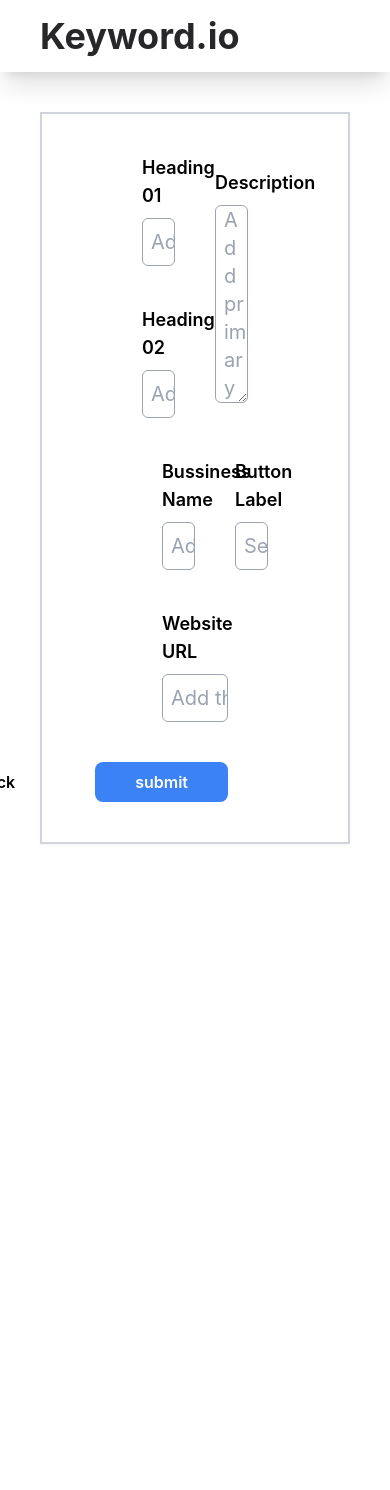
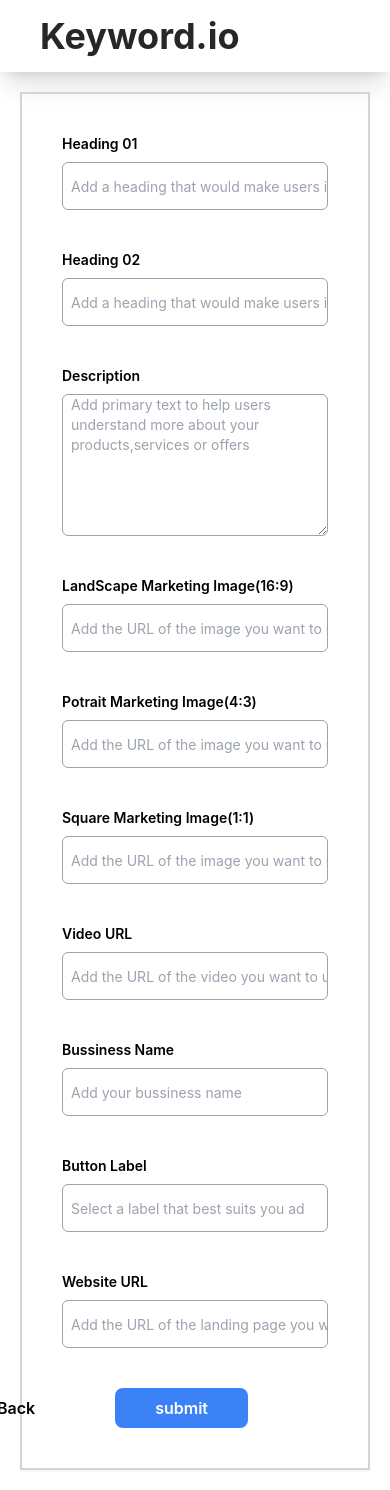
Before and after one commit to Dhanasaitholeti/assignment-keywordio, a React (Vite) app: page /mediaad in a window 390 px wide. Before the commit the page ends 884 px from the top, so only its background shows below. Built offline with nearby package versions, Linux system fonts and the light colour scheme.

Commit message:
added responsiveness to forms

```diff
--- a/src/App.tsx
+++ b/src/App.tsx
@@ -4,6 +4,7 @@
 import CreateAd from "./pages/CreateAd";
 import TextAd from "./pages/TextAd";
 import MediaAd from "./pages/MediaAd";
+import Success from "./components/Success";
 
 function App() {
   return (
@@ -14,7 +15,7 @@
           <Route path="/create-ad" element={<CreateAd />} />
           <Route path="/textad" element={<TextAd />} />
           <Route path="/mediaad" element={<MediaAd />} />
-          <Route path="/success" element={<h1>Sucess</h1>} />
+          <Route path="/success" element={<Success />} />
           <Route path="*" element={<h1>404 Not found</h1>} />
         </Routes>
       </Layout>
--- a/src/Layout.tsx
+++ b/src/Layout.tsx
@@ -8,7 +8,7 @@
   return (
     <>
       <Navbar />
-      <main className="mx-10 my-10">{children}</main>
+      <main className="m-5 md:m-10">{children}</main>
     </>
   );
 };
--- a/src/components/AdMetrics.tsx
+++ b/src/components/AdMetrics.tsx
@@ -13,14 +13,14 @@
   };
 
   return (
-    <div className="border border-gray-200 flex flex-col gap-5">
+    <div className="border border-gray-200 flex flex-col gap-5 w-[100%] lg:w-[50%]">
       <div className="p-5 pb-2 text-xl font-semibold border-2 border-b-gray-200 text-gray-800">
         Ads Insight
       </div>
       {dType === "table" ? (
         <TableStats />
       ) : (
-        <div className="flex items-center justify-center gap-10">
+        <div className="flex items-center justify-center">
           <ChartStats />
         </div>
       )}
--- a/src/components/BussinessLabels.tsx
+++ b/src/components/BussinessLabels.tsx
@@ -3,8 +3,8 @@
 const BussinessLabel = () => {
   return (
     <>
-      <div className="flex flex-col items-center justify-center px-20 gap-10">
-        <section className="flex w-full gap-10">
+      <div className="flex flex-col items-center justify-center lg:px-20 gap-10">
+        <section className="flex flex-col md:flex-row w-full gap-10">
           <section className={`${styles.sectionStyles} gap-2`}>
             <label htmlFor="business-name" className={styles.labelStyles}>
               Bussiness Name
--- a/src/components/CommonStyles.ts
+++ b/src/components/CommonStyles.ts
@@ -5,7 +5,8 @@
 }
 
 export const styles: stylesType = {
-  labelStyles: "text-lg font-semibold",
-  inputStyles: "bg-transparent border border-gray-400 rounded-md text-xl pl-2",
-  sectionStyles: "flex flex-col w-1/2",
+  labelStyles: "text-sm xl:text-lg font-semibold",
+  inputStyles:
+    "bg-transparent border border-gray-400 rounded-md text-sm xl:text-xl pl-2",
+  sectionStyles: "flex flex-col w-full lg:w-1/2 ",
 };
--- a/src/components/Headings.tsx
+++ b/src/components/Headings.tsx
@@ -3,7 +3,7 @@
 const Headings = () => {
   return (
     <>
-      <div className="flex items-center justify-center px-20 gap-10">
+      <div className="flex flex-col lg:flex-row items-center justify-center lg:px-20 gap-10">
         <section className={`${styles.sectionStyles} gap-10`}>
           <section className="flex flex-col gap-2">
             <label htmlFor="heading1" className={styles.labelStyles}>
--- /dev/null
+++ b/src/components/MediaLable.tsx
@@ -0,0 +1,61 @@
+import { styles } from "./CommonStyles";
+
+const MediaLabels = () => {
+  return (
+    <>
+      <div className="flex flex-col items-center justify-center lg:px-20 gap-10">
+        <section className="flex flex-col lg:flex-row w-full gap-10">
+          <section className={`${styles.sectionStyles} gap-2`}>
+            <label htmlFor="img-landscape" className={styles.labelStyles}>
+              LandScape Marketing Image(16:9)
+            </label>
+            <input
+              type="text"
+              name="img-landscape"
+              placeholder="Add the URL of the image you want to use for the ad"
+              className={`${styles.inputStyles} h-12`}
+            />
+          </section>
+
+          <section className={`${styles.sectionStyles} gap-2`}>
+            <label htmlFor="img-potrait" className={styles.labelStyles}>
+              Potrait Marketing Image(4:3)
+            </label>
+            <input
+              type="text"
+              name="img-potrait"
+              placeholder="Add the URL of the image you want to use for the ad"
+              className={`${styles.inputStyles} h-12`}
+            />
+          </section>
+
+          <section className={`${styles.sectionStyles} gap-2`}>
+            <label htmlFor="img-square" className={styles.labelStyles}>
+              Square Marketing Image(1:1)
+            </label>
+            <input
+              type="text"
+              name="img-square"
+              placeholder="Add the URL of the image you want to use for the ad"
+              className={`${styles.inputStyles} h-12`}
+            />
+          </section>
+        </section>
+
+        <section className="flex flex-col w-full gap-2">
+          <label htmlFor="video-url" className={styles.labelStyles}>
+            Video URL
+          </label>
+          <input
+            type="text"
+            name="video-url"
+            placeholder="Add the URL of the video you want to use for the ad"
+            className={`${styles.inputStyles} h-12`}
+          />
+        </section>
+      </div>
+    </>
+  );
+};
+
+export default MediaLabels;
--- /dev/null
+++ b/src/components/Success.tsx
@@ -0,0 +1,23 @@
+import { useEffect } from "react";
+import { TiTickOutline } from "react-icons/ti";
+import { useNavigate } from "react-router-dom";
+
+const Success = () => {
+  const navigator = useNavigate();
+  useEffect(() => {
+    setTimeout(() => {
+      navigator("/create-ad");
+    }, 600);
+  }, []);
+
+  return (
+    <div className="bg-white backdrop-blur-3xl max-h-[80vh] h-screen w-full flex items-center justify-center">
+      <div className="aspect-video h-[50%] shadow-2xl flex flex-col items-center justify-center font-bold text-3xl">
+        <TiTickOutline size={44} />
+        Success
+      </div>
+    </div>
+  );
+};
+
+export default Success;
--- a/src/components/Tablestats.tsx
+++ b/src/components/Tablestats.tsx
@@ -29,16 +29,13 @@
                 key={row.Group}
                 sx={{ "&:last-child td, &:last-child th": { border: 0 } }}
               >
-                <TableCell
-                  component="th"
-                  scope="row"
-                >
+                <TableCell component="th" scope="row" sx={{ width: 100 }}>
                   {row.Group}
                 </TableCell>
-                <TableCell>{row.Clicks}</TableCell>
-                <TableCell>{row.Cost}</TableCell>
-                <TableCell>{row.Conversions}</TableCell>
-                <TableCell>{row.Revenue}</TableCell>
+                <TableCell sx={{ width: 100 }}>{row.Clicks}</TableCell>
+                <TableCell sx={{ width: 100 }}>{row.Cost}</TableCell>
+                <TableCell sx={{ width: 100 }}>{row.Conversions}</TableCell>
+                <TableCell sx={{ width: 100 }}>{row.Revenue}</TableCell>
               </TableRow>
             ))}
           </TableBody>
--- a/src/pages/CreateAd.tsx
+++ b/src/pages/CreateAd.tsx
@@ -9,12 +9,12 @@
   };
 
   const boxStyle =
-    "group h-[50vh] max-w-md w-full bg-white rounded-lg drop-shadow-2xl p-5 hover:cursor-pointer";
+    "group aspect-potrait max-w-lg w-full bg-white rounded-lg drop-shadow-2xl p-5 hover:cursor-pointer";
 
   return (
     <>
       <main className="border-2 border-gray-200 max-h-[85vh] h-screen flex flex-col items-center justify-center gap-20">
-        <div className="container flex items-center justify-center gap-20">
+        <div className="container flex flex-col lg:flex-row items-center justify-center gap-20">
           <div className={boxStyle} onClick={() => handleCardClick("textad")}>
             <input
               type="checkbox"
--- a/src/pages/MediaAd.tsx
+++ b/src/pages/MediaAd.tsx
@@ -1,12 +1,14 @@
 import BottomButtonGroup from "../components/BottomButtonGroup";
 import BussinessLabel from "../components/BussinessLabels";
 import Headings from "../components/Headings";
+import MediaLabels from "../components/MediaLable";
 
 const MediaAd = () => {
   return (
     <>
       <main className="p-10 flex flex-col gap-10 border-2 border-gray-300 shadow-sm">
         <Headings />
+        <MediaLabels />
         <BussinessLabel />
         <BottomButtonGroup />
       </main>
```
Also changed, not shown: src/components/AdInsights.tsx (+0 -57 lines).
